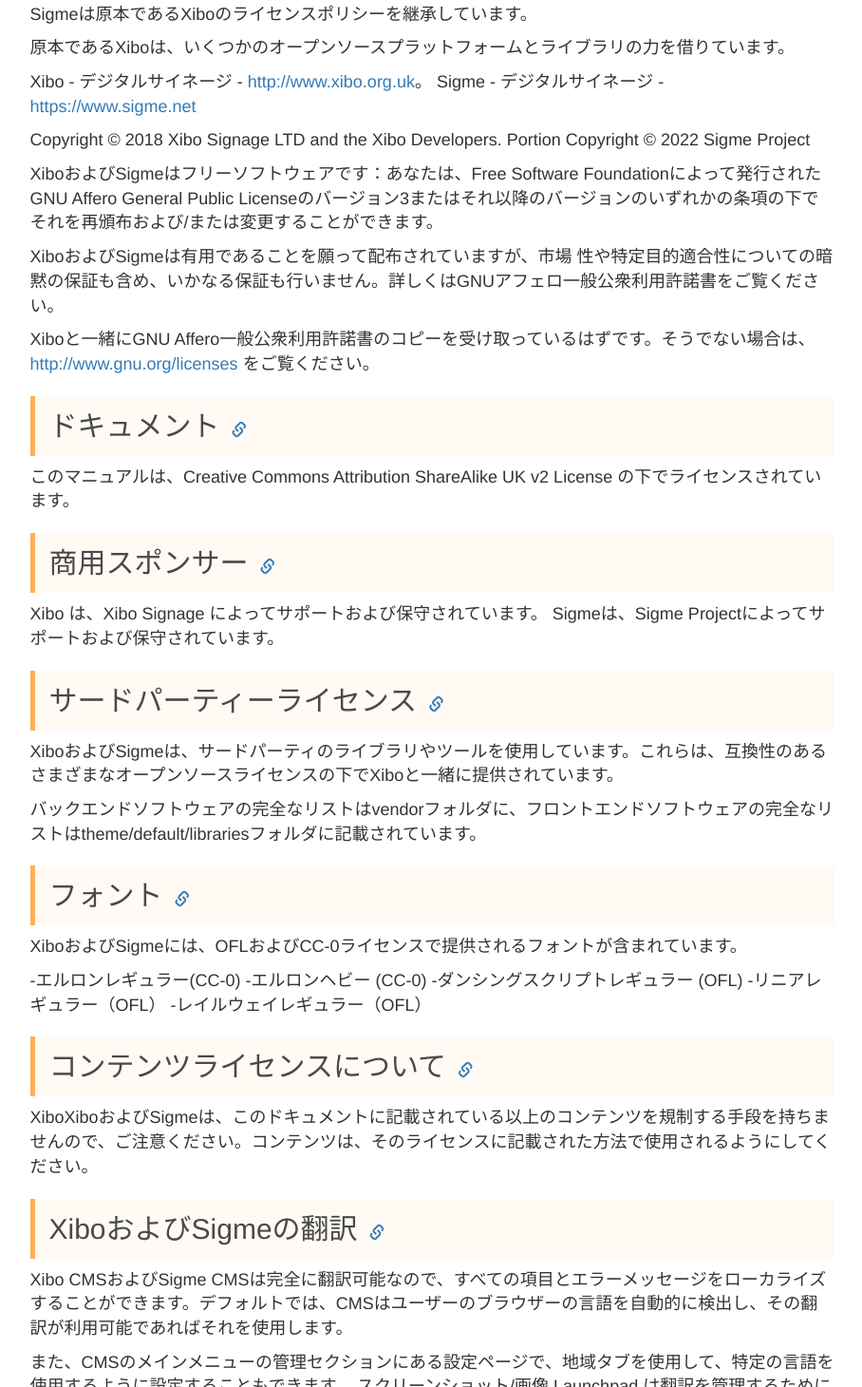
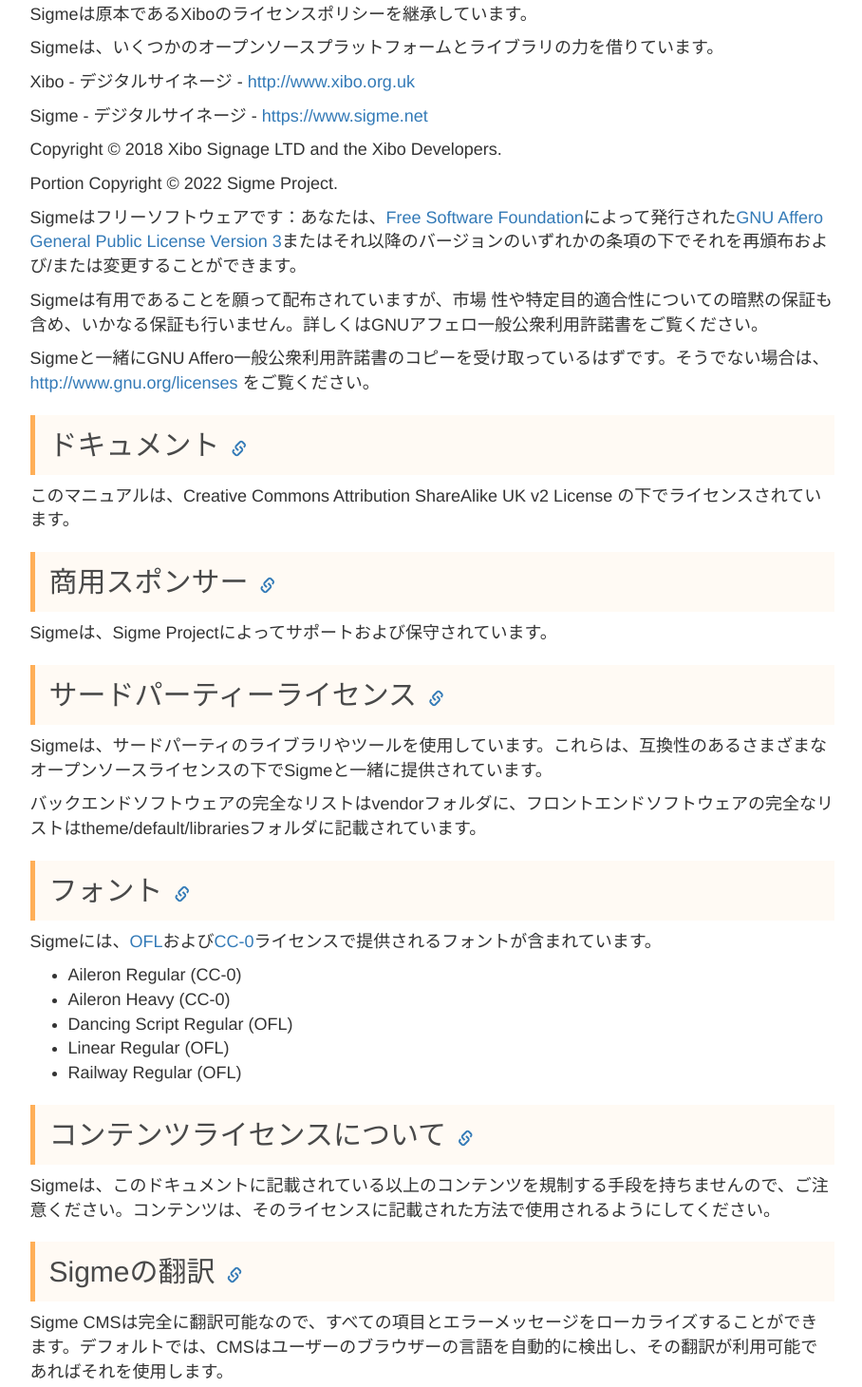
Before and after one commit to SigmeSignage/sigme-administrator-manual, a plain HTML site: page output/ja/index.html in a window 1280 px wide. Shown: the part 849-2309 px from the top of the page at 95% size, without its empty margins (331-1239 px from the left). Drawn offline with Linux system fonts and the light colour scheme; files whose address does not match are found by name.

Commit message:
Initial setting.

```diff
--- a/output/ja/index.html
+++ b/output/ja/index.html
@@ -21,7 +21,7 @@
         <meta name="keywords" content="digital signage, signage, narrow-casting, xibo, open source, agpl, documentation" />
         <meta name="description" content="Sigme is an open source digital signage solution. It supports all main media types and can be interfaced to other sources of data using CSV, Databases or RSS." />
     </head>
-    <body data-toc="tour">
+    <body data-toc="ntro">
         <!-- Copyright 2020 Xibo Signage Ltd. Part of the Xibo Open Source Digital Signage Solution. Released under the AGPLv3 or later. -->
         <nav id="top-nav" class="navbar navbar-inverse navbar-fixed-top" role="navigation">
             <div class="container">
@@ -52,56 +52,57 @@
             <div class="row">
                 <div class="col-md-3">
                     <ul id="side-nav" class="nav nav-pills nav-stacked">
-                        <li><a href="index.html" data-toc-name="intro">イントロダクション</a></li><li><a href="cms_install.html" data-toc-name="cms_install">CMSインストール</a></li><li><a href="displays.html" data-toc-name="displays">ディスプレイ</a></li><li><a href="layouts.html" data-toc-name="layouts">レイアウト</a></li><li><a href="media.html" data-toc-name="media">メディア</a></li><li><a href="scheduling.html" data-toc-name="scheduling">スケジューリング</a></li><li><a href="troubleshooting.html" data-toc-name="troubleshooting">トラブルシューティング</a></li>
+                        <li><a href="index.html" data-toc-name="intro">イントロダクション</a></li><li><a href="cms_install.html" data-toc-name="cms_install">CMSのインストール</a></li><li><a href="cms_config.html" data-toc-name="cms_config">CMSの設定</a></li><li><a href="cms_upgrade.html" data-toc-name="cms_upgrade">CMSのアップアップグレード</a></li><li><a href="windows_install.html" data-toc-name="media">Windowsプレイヤーのインストール</a></li><li><a href="Android_install.html" data-toc-name="media">Androidプレイヤーのインストール</a></li><li><a href="scheduling.html" data-toc-name="scheduling">スケジューリング</a></li><li><a href="troubleshooting.html" data-toc-name="troubleshooting">トラブルシューティング</a></li>
                     </ul>
                 </div>
                 <div class="col-md-9" role="main">
-                    <!--toc=tour-->
+                    <!--toc=ntro-->
 <h1 id="sigme管理者マニュアル">Sigme管理者マニュアル <a href="#sigme管理者マニュアル" class="header-link"><span class="glyphicon glyphicon-link"></span></a></h1>
 <p>Sigme管理者マニュアルへようこそ！このマニュアルでは、Sigmeシステムのインストールとメインセットアップを管理者向けに説明しています。</p>
 <p>Sigmeを使い始めるには、CMSと少なくとも1台のサイネージプレーヤーが必要です。</p>
 <p>お客様のインフラにSigmeをインストールする準備ができましたら、ご利用の環境に適したインストールガイドをお選びください。</p>
-<p>すでにCMSを導入している場合は、ユーザーマニュアルをご覧いただき、Sigme CMSの機能をすぐにお使いいただけます。</p>
+<p>すでにCMSを導入している場合は、<a href="/manual/ja/index.html">ユーザーマニュアル</a>をご覧いただき、Sigme CMSの機能をすぐにお使いいただけます。</p>
 <h2 id="オープンソース">オープンソース <a href="#オープンソース" class="header-link"><span class="glyphicon glyphicon-link"></span></a></h2>
 <p>Sigmeのソフトウェアの中心はオープンソースです。Sigmeでデジタルサイネージネットワークを運用するために必要なものはすべてオープンソースであり、今後もオープンソースであり続けることをお約束します。</p>
 <p>オープンソースソフトウェアは、フリーソフトウェアであり、販売することはできませんが、ソフトウェアを顧客に無料で提供し、インストール、サポート、デザインサービスなどの付加価値サービスに課金することは可能です。これはAGPLv3ライセンスの下でカバーされており、これを行うために開発元であるXibo Signage社、および日本語化/機能拡張をおこなっているSigme Projectとの再販契約は必要ありません。</p>
 <p>顧客は、本ソフトウェアがオープンソースであることを知らされ、要求に応じてソースコードのコピーを提供されなければなりません。</p>
 <h2 id="sigmeの_ライセンス情報">Sigmeの ライセンス情報 <a href="#sigmeの_ライセンス情報" class="header-link"><span class="glyphicon glyphicon-link"></span></a></h2>
 <p>Sigmeは原本であるXiboのライセンスポリシーを継承しています。</p>
-<p>原本であるXiboは、いくつかのオープンソースプラットフォームとライブラリの力を借りています。</p>
-<p>Xibo - デジタルサイネージ - <a href="http://www.xibo.org.uk">http://www.xibo.org.uk</a>。
-Sigme - デジタルサイネージ - <a href="https://www.sigme.net">https://www.sigme.net</a></p>
-<p>Copyright © 2018 Xibo Signage LTD and the Xibo Developers.
-Portion Copyright © 2022 Sigme Project</p>
-<p>XiboおよびSigmeはフリーソフトウェアです：あなたは、Free Software Foundationによって発行されたGNU Affero General Public Licenseのバージョン3またはそれ以降のバージョンのいずれかの条項の下でそれを再頒布および/または変更することができます。</p>
-<p>XiboおよびSigmeは有用であることを願って配布されていますが、市場 性や特定目的適合性についての暗黙の保証も含め、いかなる保証も行いません。詳しくはGNUアフェロ一般公衆利用許諾書をご覧ください。</p>
-<p>Xiboと一緒にGNU Affero一般公衆利用許諾書のコピーを受け取っているはずです。そうでない場合は、<a href="http://www.gnu.org/licenses">http://www.gnu.org/licenses</a> をご覧ください。</p>
+<p>Sigmeは、いくつかのオープンソースプラットフォームとライブラリの力を借りています。</p>
+<p>Xibo - デジタルサイネージ - <a href="http://www.xibo.org.uk">http://www.xibo.org.uk</a></p>
+<p>Sigme - デジタルサイネージ - <a href="https://www.sigme.net">https://www.sigme.net</a></p>
+<p>Copyright © 2018 Xibo Signage LTD and the Xibo Developers.</p>
+<p>Portion Copyright © 2022 Sigme Project.</p>
+<p>Sigmeはフリーソフトウェアです：あなたは、<a href="https://www.fsf.org/">Free Software Foundation</a>によって発行された<a href="https://www.gnu.org/licenses/agpl-3.0.ja.html">GNU Affero General Public License Version 3</a>またはそれ以降のバージョンのいずれかの条項の下でそれを再頒布および/または変更することができます。</p>
+<p>Sigmeは有用であることを願って配布されていますが、市場 性や特定目的適合性についての暗黙の保証も含め、いかなる保証も行いません。詳しくはGNUアフェロ一般公衆利用許諾書をご覧ください。</p>
+<p>Sigmeと一緒にGNU Affero一般公衆利用許諾書のコピーを受け取っているはずです。そうでない場合は、<a href="http://www.gnu.org/licenses">http://www.gnu.org/licenses</a> をご覧ください。</p>
 <h2 id="ドキュメント">ドキュメント <a href="#ドキュメント" class="header-link"><span class="glyphicon glyphicon-link"></span></a></h2>
 <p>このマニュアルは、Creative Commons Attribution ShareAlike UK v2 License の下でライセンスされています。</p>
 <h2 id="商用スポンサー">商用スポンサー <a href="#商用スポンサー" class="header-link"><span class="glyphicon glyphicon-link"></span></a></h2>
-<p>Xibo は、Xibo Signage によってサポートおよび保守されています。
-Sigmeは、Sigme Projectによってサポートおよび保守されています。</p>
+<p>Sigmeは、Sigme Projectによってサポートおよび保守されています。</p>
 <h2 id="サードパーティーライセンス">サードパーティーライセンス <a href="#サードパーティーライセンス" class="header-link"><span class="glyphicon glyphicon-link"></span></a></h2>
-<p>XiboおよびSigmeは、サードパーティのライブラリやツールを使用しています。これらは、互換性のあるさまざまなオープンソースライセンスの下でXiboと一緒に提供されています。</p>
+<p>Sigmeは、サードパーティのライブラリやツールを使用しています。これらは、互換性のあるさまざまなオープンソースライセンスの下でSigmeと一緒に提供されています。</p>
 <p>バックエンドソフトウェアの完全なリストはvendorフォルダに、フロントエンドソフトウェアの完全なリストはtheme/default/librariesフォルダに記載されています。</p>
 <h2 id="フォント">フォント <a href="#フォント" class="header-link"><span class="glyphicon glyphicon-link"></span></a></h2>
-<p>XiboおよびSigmeには、OFLおよびCC-0ライセンスで提供されるフォントが含まれています。</p>
-<p>-エルロンレギュラー(CC-0)
--エルロンヘビー (CC-0)
--ダンシングスクリプトレギュラー (OFL)
--リニアレギュラー（OFL）
--レイルウェイレギュラー（OFL）</p>
+<p>Sigmeには、<a href="https://licenses.opensource.jp/OFL-1.1/OFL-1.1.html">OFL</a>および<a href="https://creativecommons.org/choose/zero/">CC-0</a>ライセンスで提供されるフォントが含まれています。</p>
+<ul>
+<li>Aileron Regular (CC-0)</li>
+<li>Aileron Heavy (CC-0)</li>
+<li>Dancing Script Regular (OFL)</li>
+<li>Linear Regular (OFL)</li>
+<li>Railway Regular (OFL)</li>
+</ul>
 <h2 id="コンテンツライセンスについて">コンテンツライセンスについて <a href="#コンテンツライセンスについて" class="header-link"><span class="glyphicon glyphicon-link"></span></a></h2>
-<p>XiboXiboおよびSigmeは、このドキュメントに記載されている以上のコンテンツを規制する手段を持ちませんので、ご注意ください。コンテンツは、そのライセンスに記載された方法で使用されるようにしてください。</p>
-<h2 id="xiboおよびsigmeの翻訳">XiboおよびSigmeの翻訳 <a href="#xiboおよびsigmeの翻訳" class="header-link"><span class="glyphicon glyphicon-link"></span></a></h2>
-<p>Xibo CMSおよびSigme CMSは完全に翻訳可能なので、すべての項目とエラーメッセージをローカライズすることができます。デフォルトでは、CMSはユーザーのブラウザーの言語を自動的に検出し、その翻訳が利用可能であればそれを使用します。</p>
+<p>Sigmeは、このドキュメントに記載されている以上のコンテンツを規制する手段を持ちませんので、ご注意ください。コンテンツは、そのライセンスに記載された方法で使用されるようにしてください。</p>
+<h2 id="sigmeの翻訳">Sigmeの翻訳 <a href="#sigmeの翻訳" class="header-link"><span class="glyphicon glyphicon-link"></span></a></h2>
+<p>Sigme CMSは完全に翻訳可能なので、すべての項目とエラーメッセージをローカライズすることができます。デフォルトでは、CMSはユーザーのブラウザーの言語を自動的に検出し、その翻訳が利用可能であればそれを使用します。</p>
 <p>また、CMSのメインメニューの管理セクションにある設定ページで、地域タブを使用して、特定の言語を使用するように設定することもできます。
 スクリーンショット/画像
 Launchpad は翻訳を管理するために使用され、ここで見ることができます: <a href="https://translations.launchpad.net/xibo">https://translations.launchpad.net/xibo</a>. 既存の翻訳を変更したり、新しい翻訳をプロジェクトに含めるには、Launchpadで行う必要があります。</p>
 <p>翻訳は製品に依存しないものでなければなりません。Xiboの使い方や独自のテーマに合わせてLaunchpadの翻訳を変更することは許可されません。</p>
 <p>Launchpad にはヘルプガイドがあり、システムの動作が説明されています。</p>
 <h2 id="技術的な詳細">技術的な詳細 <a href="#技術的な詳細" class="header-link"><span class="glyphicon glyphicon-link"></span></a></h2>
-<p>XiboはGNU GetTextと呼ばれるシステムを使って翻訳を管理しています。このシステムは、ソースコードから英語の「キー」を取り出し、各言語の定義済み翻訳セットに渡します。これらの定義済み翻訳は、「コンパイル済み」形式でMOファイルに格納されており、ソースコードの/localeフォルダにあります。</p>
+<p>SigmeはGNU GetTextと呼ばれるシステムを使って翻訳を管理しています。このシステムは、ソースコードから英語の「キー」を取り出し、各言語の定義済み翻訳セットに渡します。これらの定義済み翻訳は、「コンパイル済み」形式でMOファイルに格納されており、ソースコードの/localeフォルダにあります。</p>
 <p>キーはコードでは __() 構文で、Twig ビューでは trans ヘルパーで定義されます。</p>
 <p>プロジェクトは通常の開発サイクルの中で、新しい翻訳可能な文字列を追加し、古い文字列を削除します。Launchpad のコンテンツは、現在の開発リリースのコンテンツを表します。</p>
 <h2 id="launchpadの外での翻訳">Launchpadの外での翻訳 <a href="#launchpadの外での翻訳" class="header-link"><span class="glyphicon glyphicon-link"></span></a></h2>
@@ -112,7 +113,6 @@ Launchpad は翻訳を管理するために使用され、ここで見ること
 <p>ソフトウェアの新しいリリースには、新しい翻訳が含まれています。もし、リリース前に翻訳を適用したい場合は、Launchpad から MO ファイルのダウンロードをリクエストし、CMS インストールの /locale フォルダに手動でコピーすることができます。</p>
 <h2 id="プレーヤーの翻訳">プレーヤーの翻訳 <a href="#プレーヤーの翻訳" class="header-link"><span class="glyphicon glyphicon-link"></span></a></h2>
 <p>Windowsプレーヤーは英語版のみです。</p>
-<p>Xibo for Androidは、スペイン語、フランス語、韓国語、オランダ語、ブラジルポルトガル語、トルコ語で利用可能です。もし、あなたの言語を含めたいのであれば、私たちに連絡してください。</p>
                 </div>
             </div>
         </div> <!-- container-->
```
Also changed, not shown: output/index.html (+1 -1 lines), source/ja/toc/nav_bar.json (+13 -9 lines), 3 other files.
